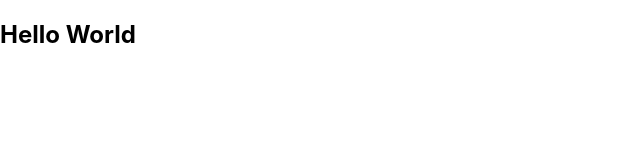
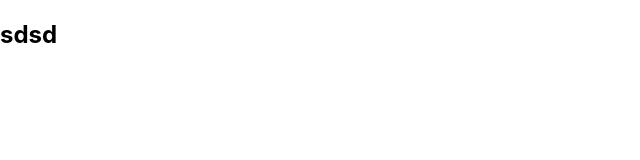
Before and after one commit to Carefree-happy/awesome-react-components, a React (Create React App) app: page / in a window 1280 px wide. Shown: the top 160 px of the page, without its empty margins (0-640 px from the left). Built offline with nearby package versions, Linux system fonts and the light colour scheme.

Commit message:
feat: ts Hello

```diff
--- a/src/App.js
+++ /dev/null
@@ -1,10 +0,0 @@
-import './App.css';
-import Hello from './components/Hello';
-
-function App() {
-  return (
-    <Hello message="Hello World" />
-  );
-}
-
-export default App;
--- /dev/null
+++ b/src/App.tsx
@@ -0,0 +1,10 @@
+import React from "react"
+import Hello from './components/Hello';
+
+const App: React.FC = () => {
+  return (
+    <Hello message={'sdsd'}/>
+  );
+}
+
+export default App;
--- a/src/components/Hello.tsx
+++ b/src/components/Hello.tsx
@@ -1,6 +1,10 @@
 import React from "react"
 
-const Hello = (props: any) => {
+interface IHelloProps {
+    message: string
+}
+
+const Hello = (props: IHelloProps) => {
     return <h2>{props.message}</h2>
 }
 
--- a/tsconfig.json
+++ b/tsconfig.json
@@ -1,6 +1,7 @@
 {
     "compilerOptions": {
-        "jsx": "react"
+        "jsx": "react",         // jsx 语法
+        "esModuleInterop": true // 决定使用 import from
     },
     "include": ["src/*"]
 }
```
